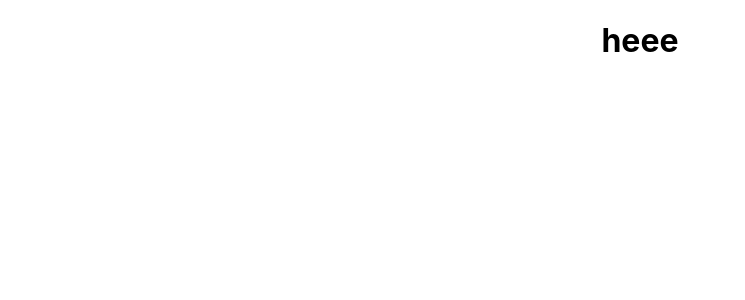
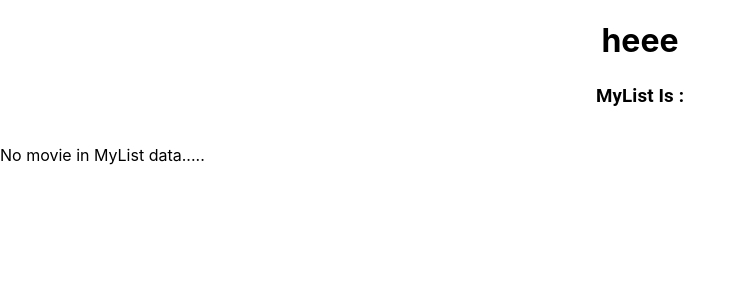
Before and after one commit to AasthaDixit26/Movies-app, a React (Create React App) app: page /MyList in a window 1280 px wide. Before the commit this address had no page. Shown: the top 300 px of the page, without its empty margins (0-745 px from the left). Built offline with nearby package versions, Linux system fonts and the light colour scheme.

Commit message:
Today i try to complete the card display and mylist thing

```diff
--- a/src/App.js
+++ b/src/App.js
@@ -1,11 +1,12 @@
 import './App.css';
 import { BrowserRouter as Router,Route,Routes, Navigate } from 'react-router-dom';
 import Login from './component/Auth/Login';
-import WatchList from './component/Movies/WatchList';
+import WatchList from './component/Movies/MyList';
 import SearchMovies from './component/Movies/SearchMovies';
 import MoviesDetails from './component/Movies/MovieCard';
 import LogOut from './component/Auth/LogOut';
 import MainPage from './component/Layout/MainPage';
+import MyList from './component/Movies/MyList';
 
 function App() {
   return (
@@ -20,6 +21,7 @@ function App() {
 
         <Route path="/" element={<Navigate to="/main" />}/>
          <Route path='/main' element={<MainPage/>}/>
+         <Route path='/MyList' element={<MyList/>}/>
         {/* <Route path="/login" element={<Login/>}/> */}
         {/* <Route path='/searchMovies' element={<SearchMovies/>}/>
         <Route path='/watchList' element={<WatchList/>}/>
--- a/src/component/Layout/MainPage.js
+++ b/src/component/Layout/MainPage.js
@@ -99,9 +99,10 @@ const MainPage = () => {
           <Box
         component="img"
         sx={{
-          height: 200,
-          marginTop: "-40px",
+          height: 190,
+          marginTop: "-50px",
           marginLeft: "25px",
+          marginBottom:'-70px',
           align:"center",
         }}
         alt="WatchListLogo"
--- a/src/component/Layout/MoviesSide.js
+++ b/src/component/Layout/MoviesSide.js
@@ -1,9 +1,17 @@
 import React, { useEffect, useState } from "react";
 import MovieCard from "../Movies/MovieCard";
 import { Box } from "@mui/material";
+import { useDispatch } from "react-redux";
+import {addToWatchList} from '../../store/WatchListSlice';
 
 const MoviesSide = () => {
   const [movies, setMovies] = useState([]);
+  const dispatch=useDispatch();
+
+  const handleAddMovie=(movie)=>{
+    dispatch(addToWatchList(movie));
+  }
+
 
   useEffect(() => {
     const fetchMovies = async () => {
@@ -34,10 +42,9 @@ const MoviesSide = () => {
           <MovieCard
             key={movie.imdbID}
             title={movie.Title}
-
             released={movie.Year}
-
             poster={movie.Poster}
+            onAddToMyList={()=>handleAddMovie(movie)}
           />
         ))
       ) : (
--- a/src/component/Layout/SideBar.js
+++ b/src/component/Layout/SideBar.js
@@ -7,6 +7,7 @@ import HomeIcon from '@mui/icons-material/Home';
 import { Link } from "react-router-dom";
 import Avatar from '@mui/material/Avatar';
 import MoreVertIcon from '@mui/icons-material/MoreVert';
+import MyList from "../Movies/MyList";
 
 
 const SideBar = () => {
@@ -67,7 +68,7 @@ const SideBar = () => {
             marginLeft :'35px',
           }}
         >
-          <Link to="/Movies" style={{ textDecoration: "none", color: "#FF5257" }}>My List</Link>
+          <Link to='/MyList' style={{ textDecoration: "none", color: "#FF5257" }}>My List</Link>
         </Box>
       </Box>
       <CardHeader
--- a/src/component/Movies/MovieCard.js
+++ b/src/component/Movies/MovieCard.js
@@ -9,7 +9,7 @@ import { Box } from '@mui/material';
 
 const MovieCard = ({ title, released, poster, rating, onAddToMyList }) => {
   return (
-    <Card sx={{ maxWidth: 190, position: 'relative', mb: 2 }}>
+    <Card sx={{ maxWidth: 250, position: 'relative', mb: 2 }}>
       <Box
         sx={{
           position: 'absolute',
--- /dev/null
+++ b/src/component/Movies/MyList.js
@@ -0,0 +1,29 @@
+import React from "react";
+import { useSelector } from "react-redux";
+import {Box,Typography} from '@mui/material';
+import MovieCard from "./MovieCard";
+
+const MyList=()=>{
+  const myList = useSelector((state) => state.watchList.movies);
+  // const [searchTerm,setSearchTerm]=useState([]);
+
+  return(<>
+    <Typography><h3>MyList Is :</h3></Typography>
+         <Box sx={{ display: 'flex', flexWrap: 'wrap', gap: 2 }}>
+      {myList.length > 0 ? (
+        myList.map((movie) => (
+          <MovieCard
+            key={movie.imdbID}
+            title={movie.Title}
+            released={movie.Year}
+            poster={movie.Poster}
+            // onAddToMyList={()=>handleAddMovie(list)}
+          />
+        ))
+      ) : (
+        <p>No movie in MyList data.....</p>
+      )}
+    </Box>
+    </>);
+}
+export default MyList;
--- a/src/store/Store.js
+++ b/src/store/Store.js
@@ -5,7 +5,7 @@ import watchListSlicereducer from './WatchListSlice';
 const Store=configureStore({
     reducer:{
         auth:authSlicereducer,
-        wacthList:watchListSlicereducer,
+        watchList:watchListSlicereducer,
     }
 });
 
--- a/src/store/WatchListSlice.js
+++ b/src/store/WatchListSlice.js
@@ -7,7 +7,7 @@ const watchListSlice=createSlice({
             state.movies.push(action.payload);
         },
         removeFromWatchList:(state,action)=>{
-            state.movies=state.movies.filter(movie=>state.movie.id!==action.payload.id);
+            state.movies=state.movies.filter(movie=>state.movie.imdbID!==action.payload.imdbID);
         }
 
     }
```
Also changed, not shown: src/component/Movies/WatchList.js (deleted).
